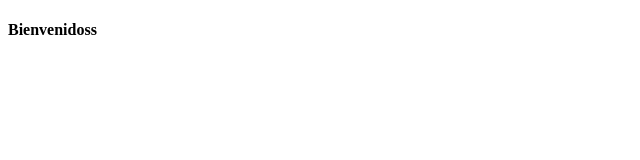
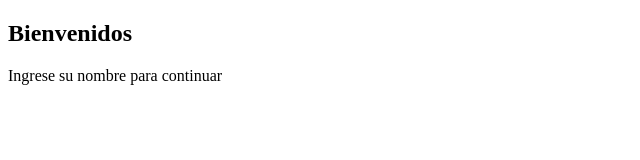
Before and after one commit to EstefanieM21/my-proyect2, a plain HTML site: page Principal/index.html in a window 1280 px wide. Shown: the whole page, without its empty margins (0-640 px from the left). Drawn offline with Linux system fonts and the light colour scheme.

Commit message:
Se agrego un nuevo cambio

```diff
--- a/Principal/index.html
+++ b/Principal/index.html
@@ -6,6 +6,7 @@
     <title>Document</title>
 </head>
 <body>
-    <h4>Bienvenidoss</h4>
+    <h2>Bienvenidos</h2>
+      <p>Ingrese su nombre para continuar</p>
 </body>
 </html>
```
